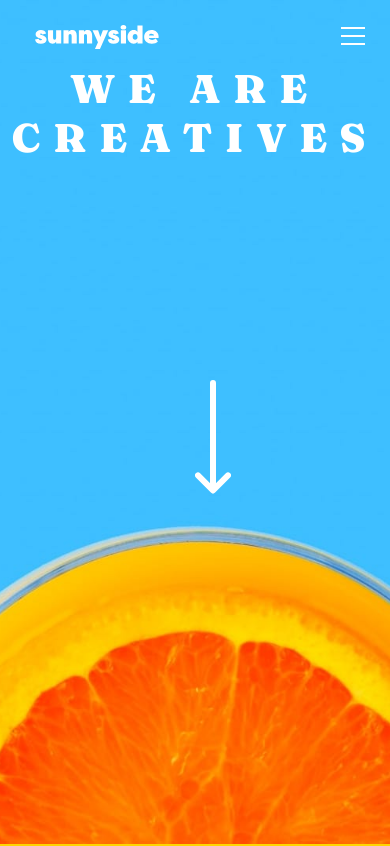
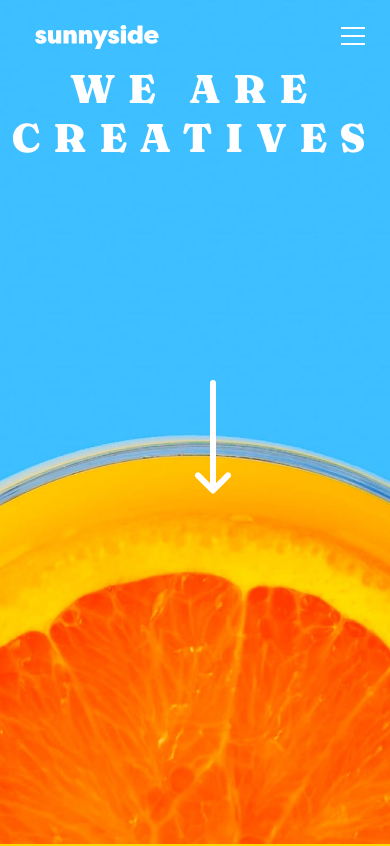
Before and after one commit to horpemee/Sunny-side-landing-page, a React (Create React App) app: page / in a window 390 px wide. Shown: the top 846 px of the page. Built offline with nearby package versions, Linux system fonts and the light colour scheme; a web font is replaced by a local one.

Commit message:
remove white background

```diff
--- a/src/component/navbar/navbar.scss
+++ b/src/component/navbar/navbar.scss
@@ -12,7 +12,7 @@
     min-height: 100vh;
     width: 100vw;
     background-size: cover;
-    background-image: url("../images/image-header1.jpg");
+    // background-image: url("../images/image-header1.jpg");
     background-color: red;
   }
   .main-container {
```
